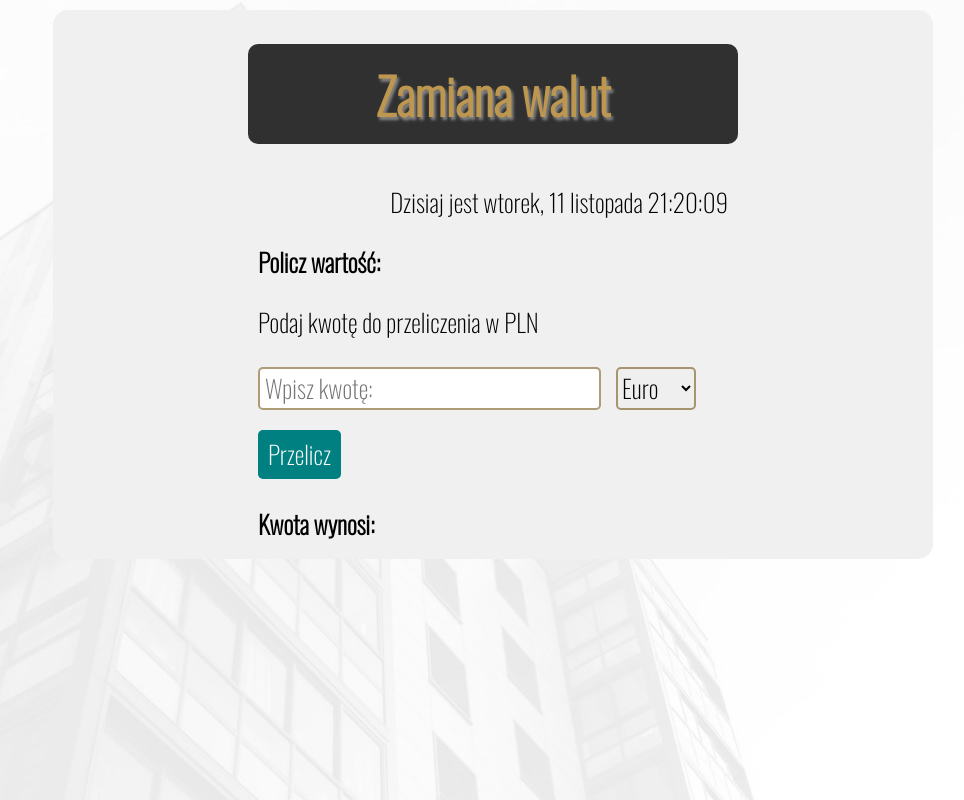
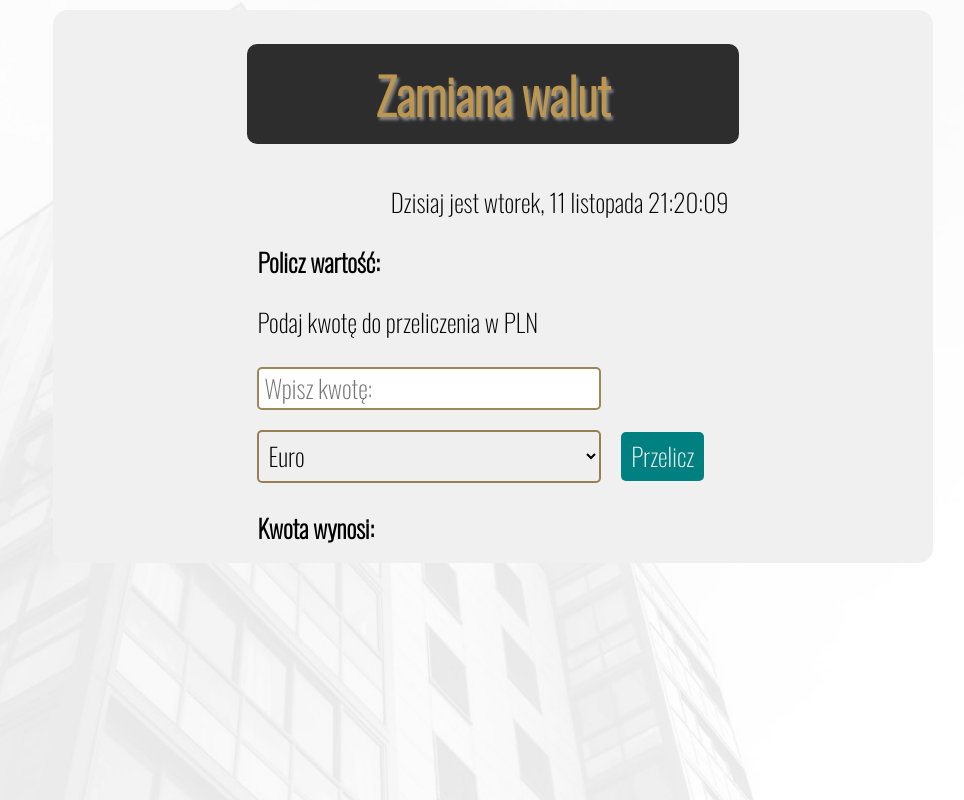
Before and after one commit to Hirazuku/currency-converter-react-another-form, a React (Create React App) app: page / in a window 1280 px wide. Shown: the whole page, without its empty margins (147-1111 px from the left). Built offline with nearby package versions, Linux system fonts and the light colour scheme.

Commit message:
theme used for colors and breakpoints

```diff
--- a/src/App/Form/Result/styled.js
+++ b/src/App/Form/Result/styled.js
@@ -1,8 +1,8 @@
 import styled, { css } from "styled-components";
 
 export const StyledResult = styled.p`
-    background-color:rgb(249, 249, 249);
-    border-color: rgb(0, 0, 0);;
+    background-color:${({ theme }) => theme.colors.white};
+    border-color: ${({ theme }) => theme.colors.black};
     border-radius: 5px;
     margin: 10px;
 `
--- a/src/App/Form/index.js
+++ b/src/App/Form/index.js
@@ -1,7 +1,7 @@
 import React, { useState } from 'react';
 import { currencies } from "../currencies";
 import { Result } from "./Result";
-import { StyledForm, FormTitle, FormField, FormSelect, FormButton } from "./styled";
+import { StyledForm, FormTitle, FormField, FormButton } from "./styled";
 
 export const Form = ({ calculateResult, result }) => {
 
@@ -26,7 +26,8 @@ export const Form = ({ calculateResult, result }) => {
                     type="number"
                     onChange={({ target }) => setAmount(target.value)}
                     placeholder="Wpisz kwotę: " />
-                <FormSelect
+                <FormField
+                as="select"
                     value={currency}
                     onChange={({ target }) => setCurrency(target.value)}
                 >
@@ -37,7 +38,7 @@ export const Form = ({ calculateResult, result }) => {
                             {currency.name}
                         </option>
                     )))}
-                </FormSelect>
+                </FormField>
                 <FormButton>Przelicz</FormButton>
             </form>
 
--- a/src/App/Form/styled.js
+++ b/src/App/Form/styled.js
@@ -11,7 +11,7 @@ export const StyledForm = styled.div`
     font-weight: bold;
     font-size: 25px;
 
-    @media(max-width: 767px) {
+    @media(max-width: ${({ theme }) => theme.breakpoints.mobile}) {
     width: 100%;
     margin: 5px;
 }
@@ -22,9 +22,9 @@ export const FormTitle = styled.p`
 `
 
 export const FormField = styled.input`
-    color: rgb(0, 0, 0);
+    color: ${({ theme }) => theme.colors.black};
     padding: 5px;
-    border: 2px solid rgba(109, 77, 8, 0.555);
+    border: 2px solid ${({ theme }) => theme.colors.antiqueBronze};
     border-radius: 5px;
     width: 70%;
     max-width: 70%;
@@ -32,9 +32,9 @@ export const FormField = styled.input`
 `
 
 export const FormSelect = styled.select`
-    color: rgb(0, 0, 0);
+    color: ${({ theme }) => theme.colors.black};
     padding: 0px;
-    border: 2px solid rgba(109, 77, 8, 0.555);
+    border: 2px solid ${({ theme }) => theme.colors.antiqueBronze};
     border-radius: 5px;
     width: 80px;
     max-width: 80%;
@@ -42,8 +42,8 @@ export const FormSelect = styled.select`
 `
 
 export const FormButton = styled.button`
-    color: rgb(255, 255, 255);
-    background-color:hsl(180, 100%, 25%);
+    color: ${({ theme }) => theme.colors.white};
+    background-color: ${({ theme }) => theme.colors.teal};
     border: none;
     padding: 10px;
     width: auto;
@@ -51,8 +51,8 @@ export const FormButton = styled.button`
     border-radius: 5px;
 
     &:hover{
-        color: rgb(241, 232, 211);
-        background-color: hsl(180, 100%, 40%);
+        color: ${({ theme }) => theme.colors.white};
+        background-color: ${({ theme }) => theme.colors.brightTeal};
         transition: 0.3s;
         transform: scale(1.1);
     }
--- a/src/App/Header/styled.js
+++ b/src/App/Header/styled.js
@@ -4,8 +4,8 @@ export const StyledHeader = styled.header`
     text-align: center;
     width: 800;
     padding: 0px 15px;
-    color: rgb(189, 151, 80);
-    text-shadow: 2px 3px 3px #888;
-    background-color: rgba(1, 1, 1, 0.801);
+    color: ${({ theme }) => theme.colors.twine};
+    text-shadow: 2px 3px 3px ${({ theme }) => theme.colors.brightGrey};
+    background-color: ${({ theme }) => theme.colors.grey};
     border-radius: 10px;
 `
--- a/src/App/styled.js
+++ b/src/App/styled.js
@@ -1,7 +1,8 @@
 import styled, { css } from "styled-components";
+import {theme} from "../theme";
 
 export const StyledApp = styled.div`
-    background-color:rgb(240, 240, 240);
-    border-color: rgb(0, 0, 0);;
+    background-color: ${({ theme }) => theme.colors.white};
+    border-color: ${({ theme }) => theme.colors.black};
     border-radius: 5px
 `
--- a/src/index.js
+++ b/src/index.js
@@ -3,11 +3,15 @@ import ReactDOM from 'react-dom/client';
 import './index.css';
 import App from './App/App';
 import reportWebVitals from './reportWebVitals';
+import styled, { ThemeProvider } from "styled-components";
+import {theme} from "./theme";
 
 const root = ReactDOM.createRoot(document.getElementById('root'));
 root.render(
   <React.StrictMode>
-    <App />
+    <ThemeProvider theme={theme}>
+      <App />
+    </ThemeProvider>
   </React.StrictMode>
 );
 
--- /dev/null
+++ b/src/theme.js
@@ -0,0 +1,15 @@
+export const theme = {
+  colors: {
+    white: "#F0F0F0",
+    black: "#010101",
+    grey: "#010101cf",
+    twine: "#BD9750",
+    brightGrey: "#888888",
+    antiqueBronze: "#6d4d08ac",
+    teal: "#008080",
+    brightTeal: "#26dfdfff",
+  },
+  breakpoints: {
+    mobile: 767
+  },
+};
```
